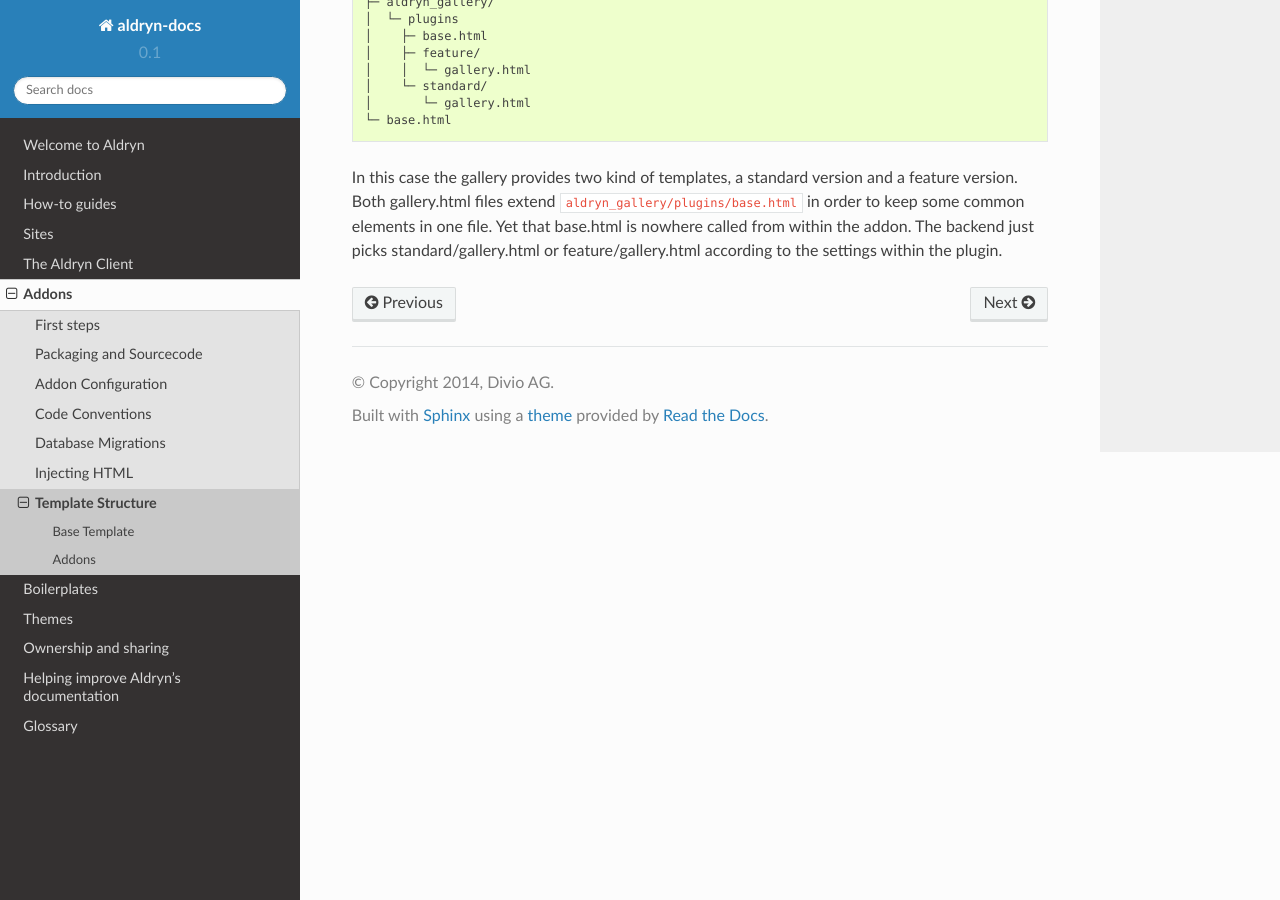
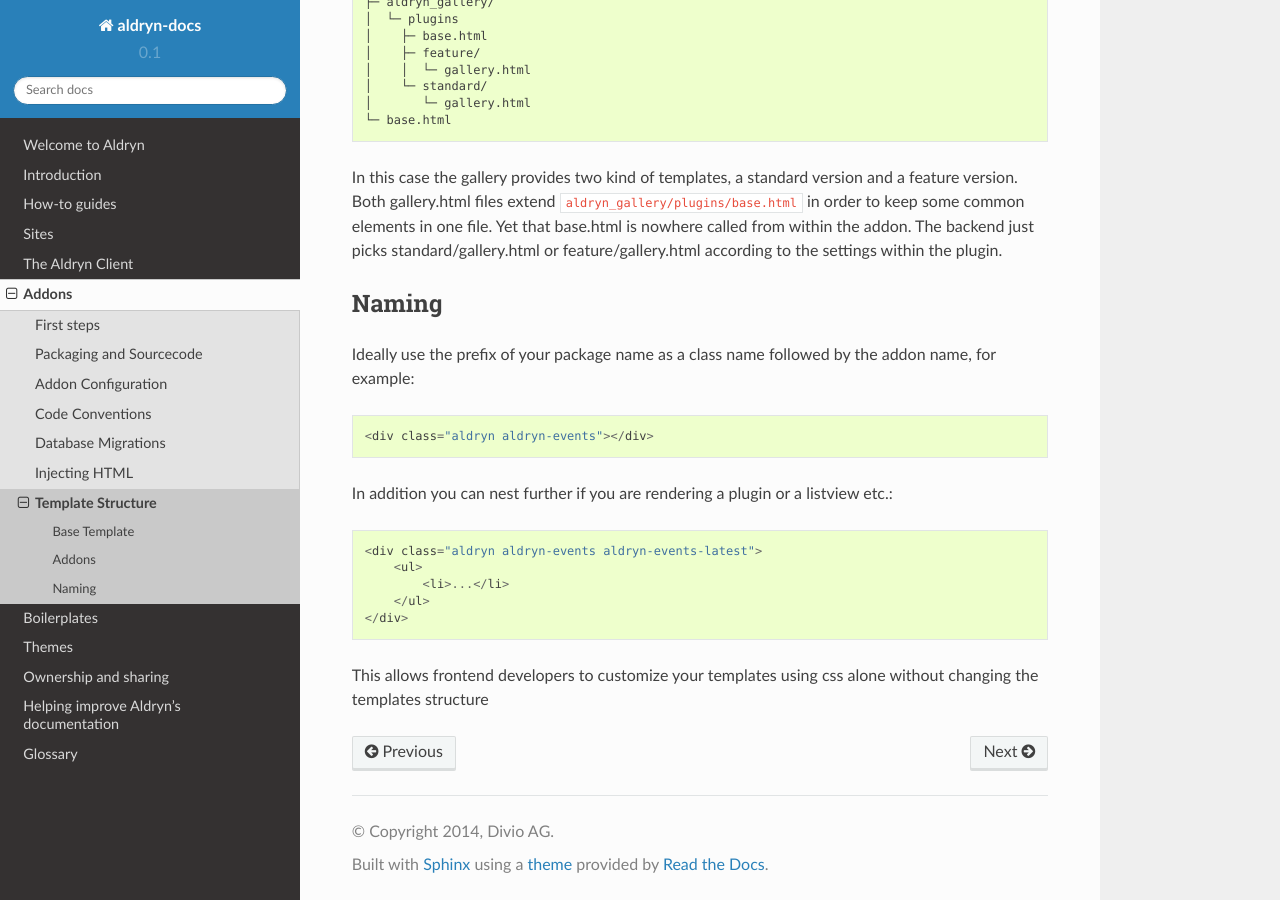
Before and after one commit to aldryn/aldryn-docs, a Sphinx documentation site: the page built from docs/reference/addons/template-structure.rst, in a window 1280 px wide and 900 px high, scrolled down 1233 px. Built offline with Sphinx 7.4.7 and the Read the Docs theme 2.0.0, drawn with Linux system fonts in a browser that asks for light colours; some of the changed text lies outside the part shown.

Commit message:
add more conventions

```diff
--- a/docs/reference/addons/template-structure.rst
+++ b/docs/reference/addons/template-structure.rst
@@ -26,7 +26,7 @@ look something like:
 
     {% extends "base.html" %}
     {% block content %}
-        <div class="addon-blog">
+        <div class="aldryn aldryn-blog">
             {% block blog_content %}{% endblock %}
         </div>
     {% endblock content %}
@@ -70,3 +70,23 @@ In this case the gallery provides two kind of templates, a standard version and
 files extend ``aldryn_gallery/plugins/base.html`` in order to keep some common elements in one file. Yet that base.html
 is nowhere called from within the addon. The backend just picks standard/gallery.html or feature/gallery.html according
 to the settings within the plugin.
+
+Naming
+------
+
+Ideally use the prefix of your package name as a class name followed by the
+addon name, for example::
+
+    <div class="aldryn aldryn-events"></div>
+
+In addition you can nest further if you are rendering a plugin or a listview
+etc.::
+
+    <div class="aldryn aldryn-events aldryn-events-latest">
+        <ul>
+            <li>...</li>
+        </ul>
+    </div>
+
+This allows frontend developers to customize your templates using css alone
+without changing the templates structure
```
Also changed, not shown: other parts of docs/reference/addons/template-structure.rst (+1 -1 lines).
